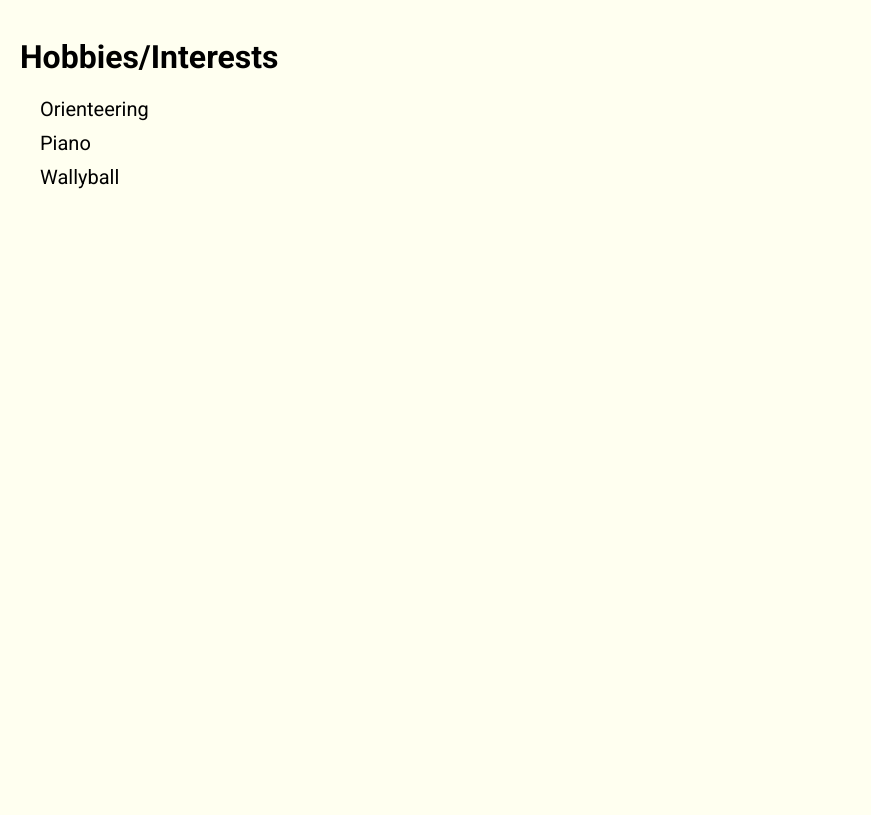
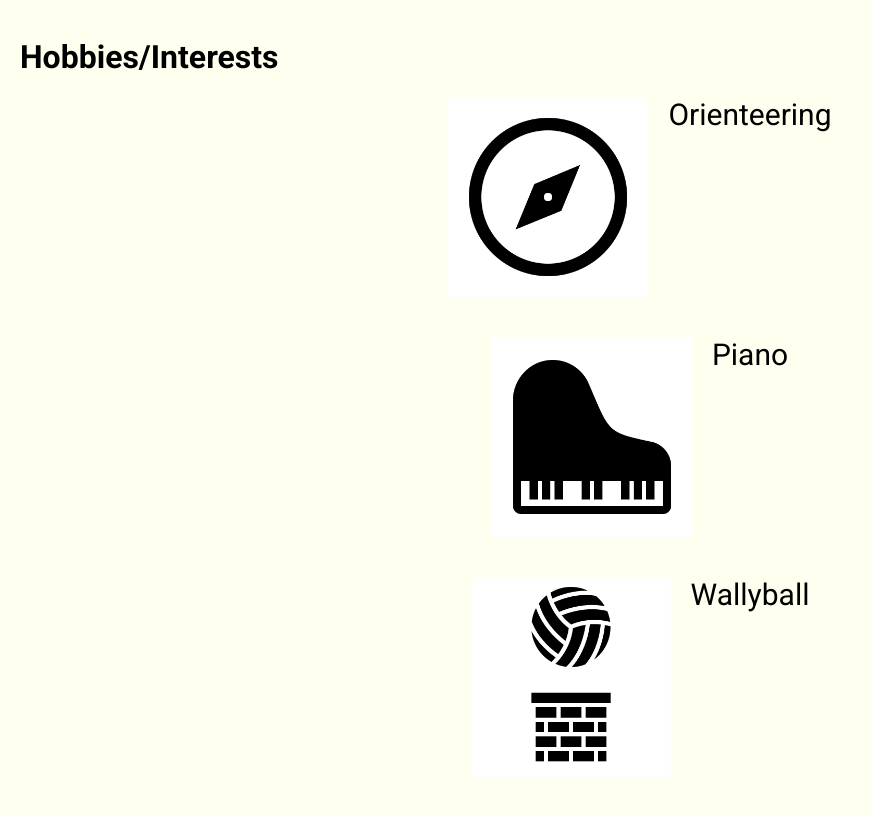
Before and after one commit to haostonh/portfolio, a React (Create React App) app in the folder client/: page /portfolio/about in a window 1280 px wide. Shown: the part 503-1318 px from the top of the page, without its empty margins (0-871 px from the left). Before the commit the page ends 800 px from the top, so only its background shows below. Built offline with nearby package versions, Linux system fonts and the light colour scheme.

Commit message:
added icons to Projects page

```diff
--- a/client/src/pages/About.jsx
+++ b/client/src/pages/About.jsx
@@ -2,8 +2,11 @@ import React from 'react';
 import '../pagesCSS/About.css';
 import NavBar from '../components/NavBar';
 import PortfolioHelmet from '../components/PortfolioHelmet';
+import OrienteeringIcon from '../images/Compass-Icon.png';
+import IndependenceHighLogo from '../images/Independence-High-School-Logo.jpg';
+import PianoIcon from '../images/Piano-Icon.png';
 import UCDavisLogo from '../images/UC-Davis-Gold-Blue-Logo.png';
-import IndependenceHighLogo from '../images/Independence-High-School-Logo.jpg';
+import WallyballIcon from '../images/Wallyball-Icon.png';
 
 const About = () => {
   return (
@@ -27,9 +30,18 @@ const About = () => {
           </div>
         </div>
         <h1 className='aboutHeaderTitle'>Hobbies/Interests</h1>
-        <div className='aboutBody'>Orienteering</div>
-        <div className='aboutBody'>Piano</div>
-        <div className='aboutBody'>Wallyball</div>
+        <div className='aboutItemContainer'>
+          <img src={OrienteeringIcon} alt='Orienteering Icon' width='200px' height='200px'></img>
+          <div className='aboutBody aboutItemTitle'>Orienteering</div>
+        </div>
+        <div className='aboutItemContainer'>
+          <img src={PianoIcon} alt='Piano Icon' width='200px' height='200px'></img>
+          <div className='aboutBody aboutItemTitle'>Piano</div>
+        </div>
+        <div className='aboutItemContainer'>
+          <img src={WallyballIcon} alt='Wallyball Icon' width='200px' height='200px'></img>
+          <div className='aboutBody aboutItemTitle'>Wallyball</div>
+        </div>
       </div>
     </div>
   );
```
